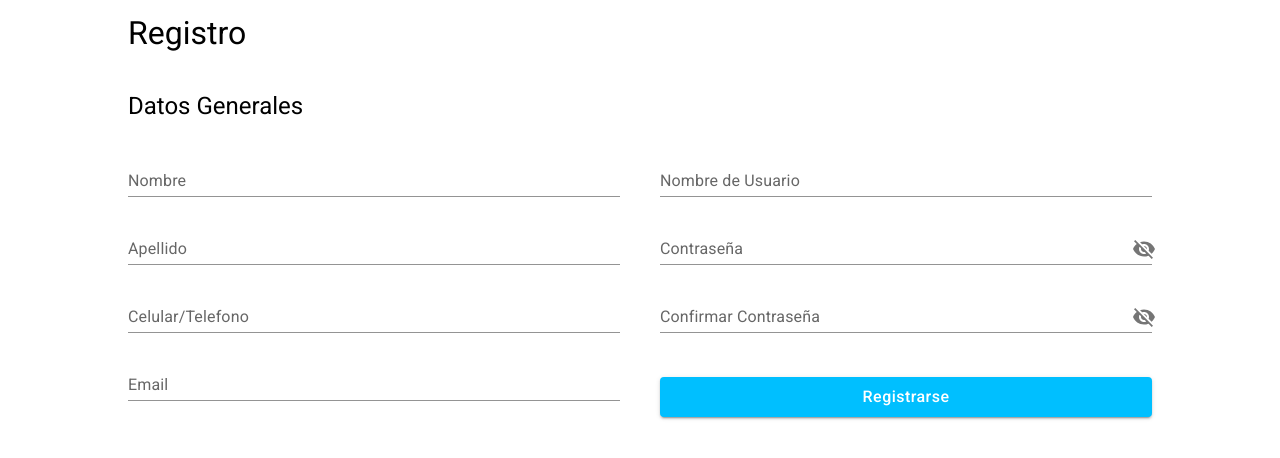
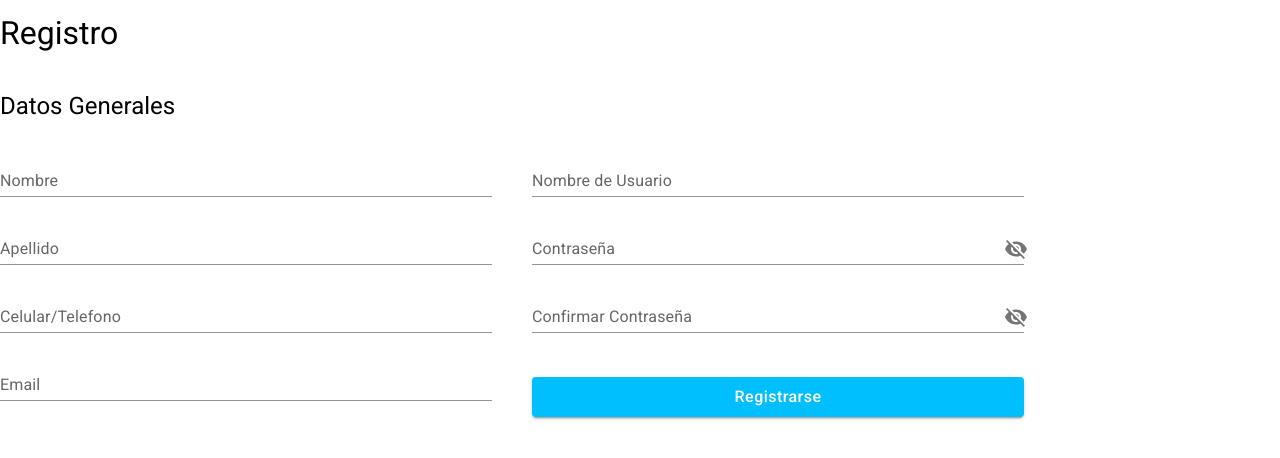
Before and after one commit to LucianoMassa98/Frontend-YemasDelSol, a React (Vite) app: page /register in a window 1280 px wide. Shown: the top 458 px of the page. Built offline with nearby package versions, Linux system fonts and the light colour scheme; no server answers; the HTML template or start-up script is replaced by a standard one.

Commit message:
agregue Home page, grise el display flex de body global

```diff
--- a/src/App.jsx
+++ b/src/App.jsx
@@ -18,8 +18,11 @@ import { Logoff } from "./components/logoff/log-off";
 import { Productiondesechos } from "./pages/production/options/desechos/p-desechos";
 import { Productionbajas } from "./pages/production/options/bajas/p-bajas";
 import { Dailydetails } from "./pages/production/options/detallesdia/p-dailydetails";
+import HomePage from "./components/home/homepage";
 
 function App() {
+
+
   return (
     <HelmetProvider>
       <Helmet titleTemplate="%s | Yemas Del Sol" defaultTitle="Yemas Del Sol" />
@@ -27,6 +30,7 @@ function App() {
       <QueryClientProvider client={queryClient}>
         <BrowserRouter>
           <Routes>
+
             <Route path="/" element={<Logoff />} />
             <Route path="/login" element={<Loginpage />} />
             <Route path="/register" element={<Register />} />
--- a/src/index.css
+++ b/src/index.css
@@ -24,7 +24,7 @@ a:hover {
 
 body {
   margin: 0;
-  display: flex;
+  /*display: flex;*/
   place-items: center;
   min-width: 320px;
 
```
